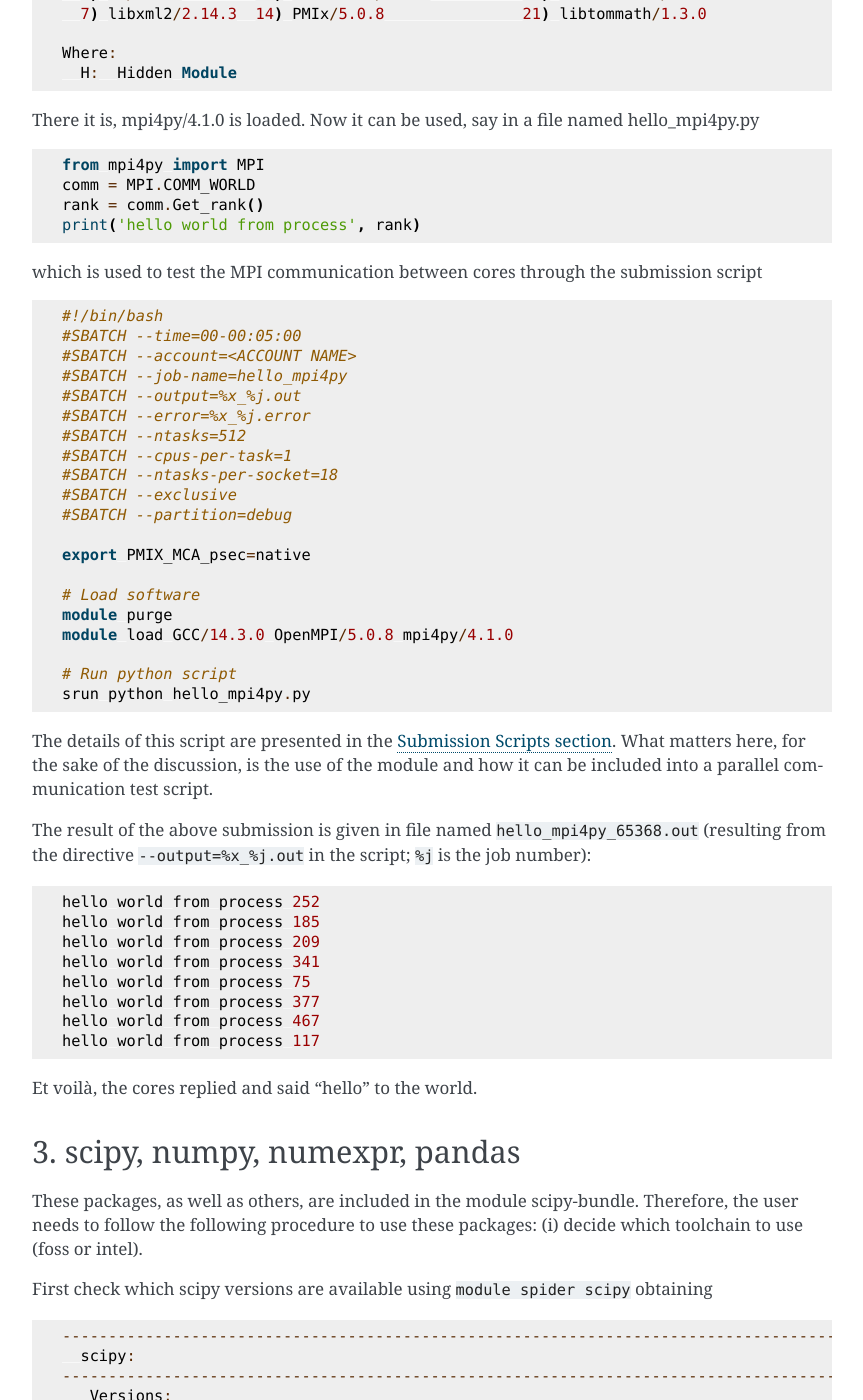
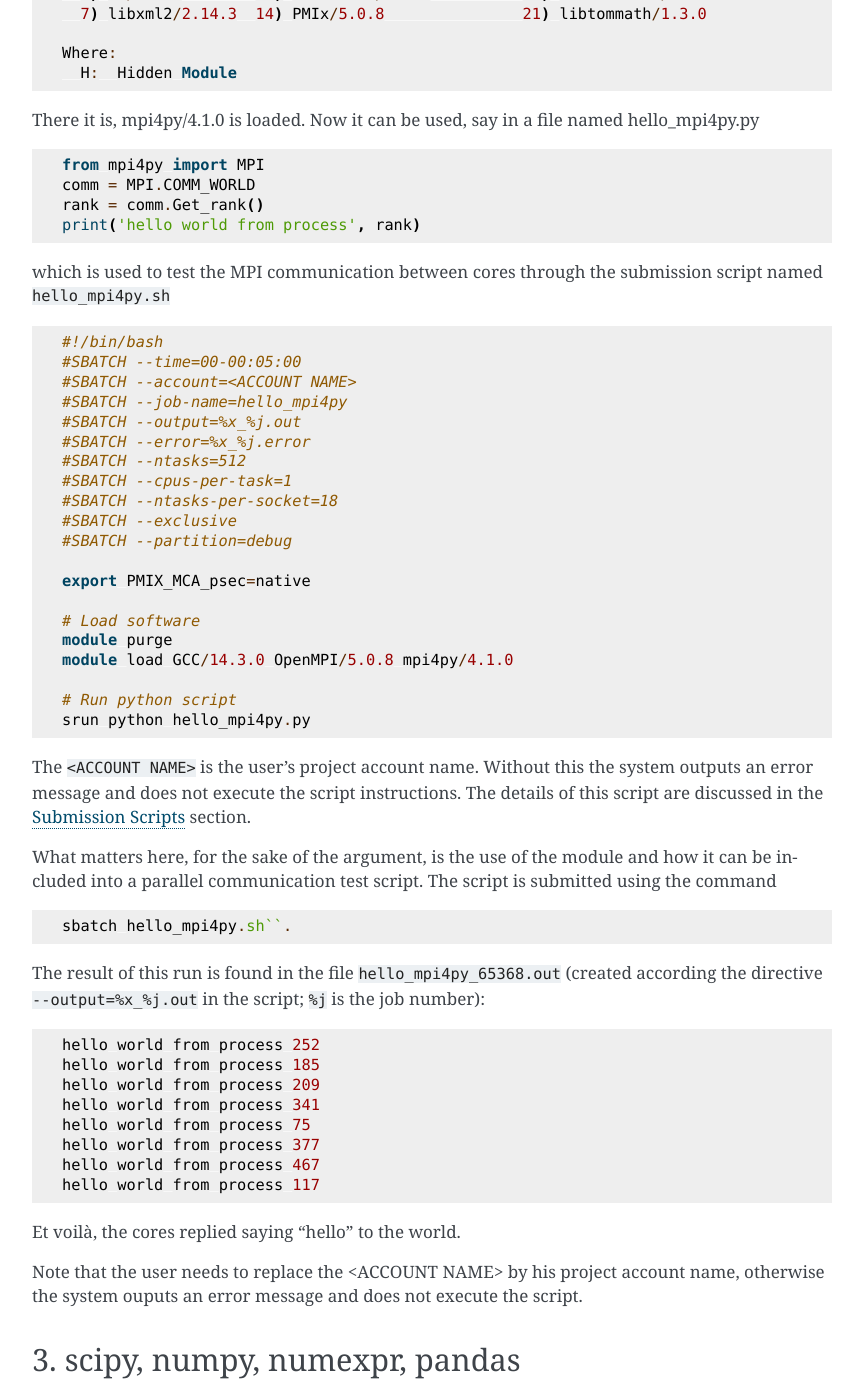
Before and after one commit to mavillez/Oblivion, a Sphinx documentation site: the page built from docs/source/modules_examples.rst, in a window 1280 px wide and 1400 px high, scrolled down 2504 px. Shown: the whole window, without its empty margins (298-1161 px from the left). Built offline with Sphinx 7.4.7, drawn with Linux system fonts in a browser that asks for light colours.

Commit message:
Update MPI communication example in documentation
Clarified the submission script name and improved explanations regarding the output file and account name.

```diff
--- a/docs/source/modules_examples.rst
+++ b/docs/source/modules_examples.rst
@@ -130,7 +130,7 @@ There it is, mpi4py/4.1.0 is loaded. Now it can be used, say in a file named hel
   rank = comm.Get_rank()
   print('hello world from process', rank)
 
-which is used to test the MPI communication between cores through the submission script
+which is used to test the MPI communication between cores through the submission script named ``hello_mpi4py.sh``
 
 .. code-block:: julia
 
@@ -155,9 +155,15 @@ which is used to test the MPI communication between cores through the submission
   # Run python script
   srun python hello_mpi4py.py
 
-The details of this script are presented in the :ref:`Submission Scripts section <Submission Scripts>`. What matters here, for the sake of the discussion, is the use of the module and how it can be included into a parallel communication test script.
+The ``<ACCOUNT NAME>`` is the user's project account name. Without this the system outputs an error message and does not execute the script instructions. The details of this script are discussed in the :ref:`Submission Scripts <Submission Scripts>` section.
 
-The result of the above submission is given in file named ``hello_mpi4py_65368.out`` (resulting from the directive ``--output=%x_%j.out`` in the script; ``%j`` is the job number):
+What matters here, for the sake of the argument, is the use of the module and how it can be included into a parallel communication test script. The script is submitted using the command
+
+.. code-block:: julia
+
+  sbatch hello_mpi4py.sh``.
+
+The result of this run is found in the file ``hello_mpi4py_65368.out`` (created according the directive ``--output=%x_%j.out`` in the script; ``%j`` is the job number):
 
 .. code-block:: julia
 
@@ -170,7 +176,9 @@ The result of the above submission is given in file named ``hello_mpi4py_65368.o
   hello world from process 467
   hello world from process 117
 
-Et voilà, the cores replied and said "hello" to the world.
+Et voilà, the cores replied saying "hello" to the world.
+
+Note that the user needs to replace the <ACCOUNT NAME> by his project account name, otherwise the system ouputs an error message and does not execute the script.
 
 
 3. scipy, numpy, numexpr, pandas
```
